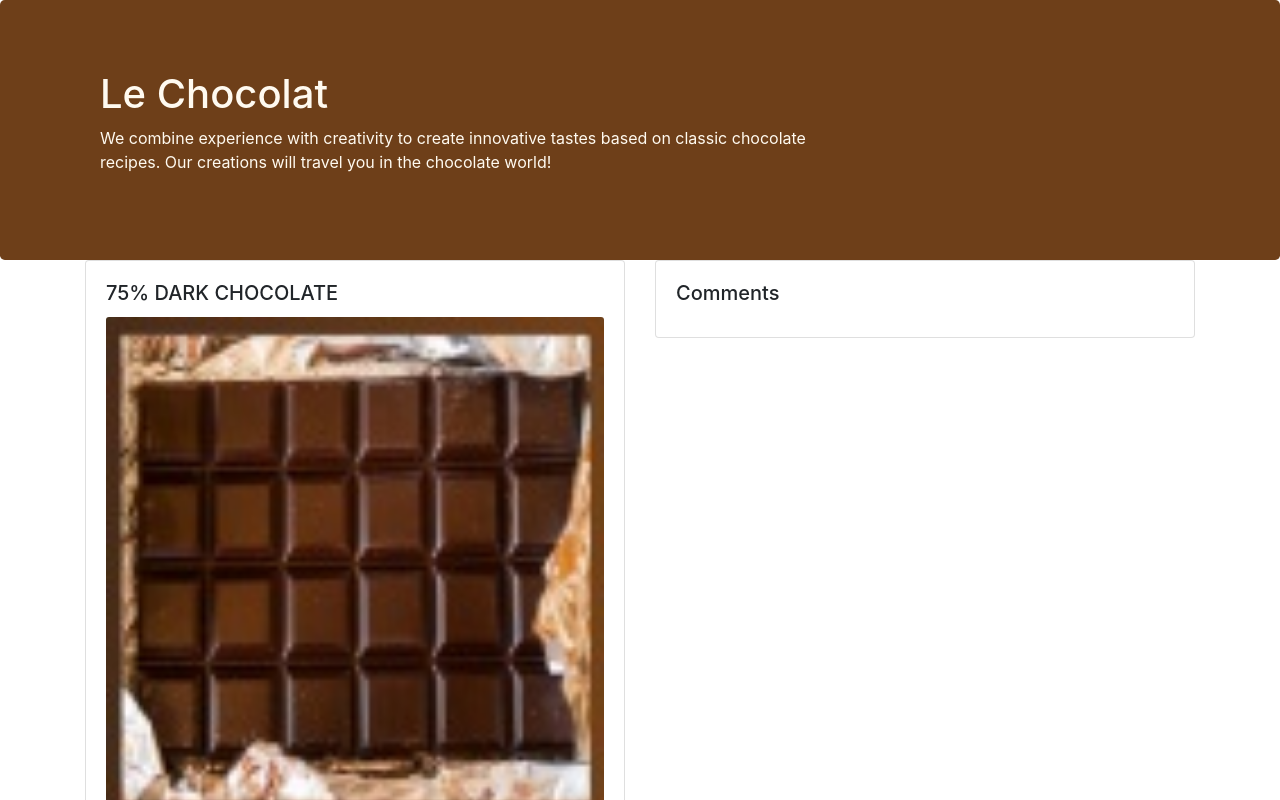
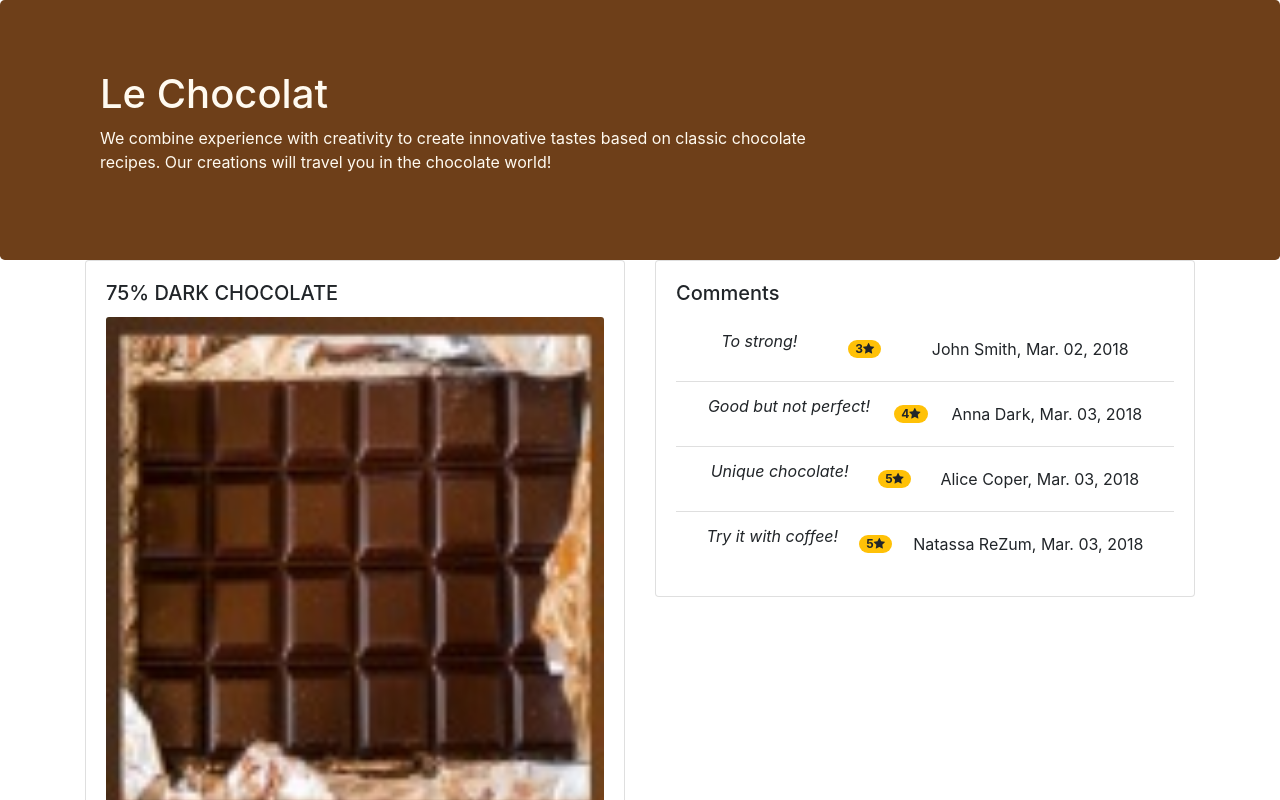
Before and after one commit to sena-tan/angularChocoSena, an Angular app: page /dishdetail/1 in a window 1280 px wide. Shown: the top 800 px of the page. Built offline with nearby package versions, Linux system fonts and the light colour scheme.

Commit message:
comments!

```diff
--- a/src/app/dishdetail/dishdetail.component.ts
+++ b/src/app/dishdetail/dishdetail.component.ts
@@ -52,7 +52,6 @@ export class DishdetailComponent implements OnInit {
   // dish = DISH;
   // comments = DISH.comments;
 
-  // comments: Dish["comments"];
   comments: Comment[];
 
   constructor(private dishservice: DishService,
@@ -61,6 +60,7 @@ export class DishdetailComponent implements OnInit {
   ngOnInit() {
     const id = +this.route.snapshot.params['id'];
     this.dish = this.dishservice.getDish(id);
+    this.comments =this.dishservice.getDish(id).comments;
   }
   goBack(): void {
     this.location.back();
```
